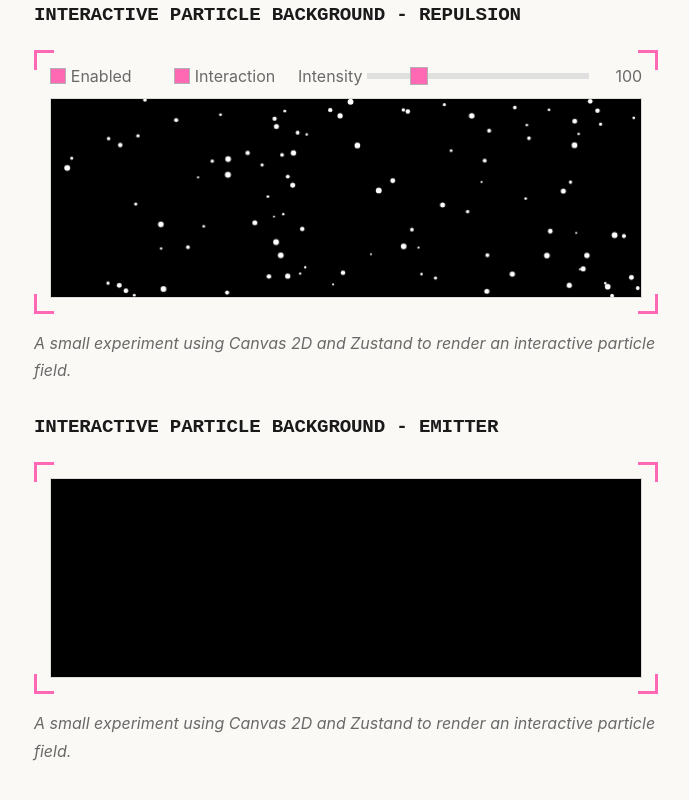
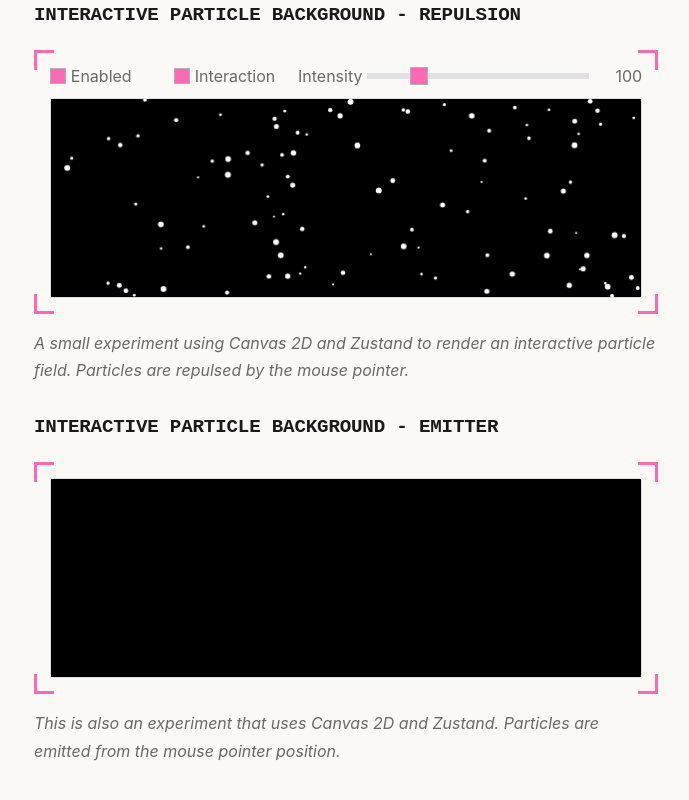
Before and after one commit to thaisfinck/my-code-sampler, a React (Vite) app: page /projects in a window 1280 px wide. Shown: the part 232-1032 px from the top of the page, without its empty margins (254-943 px from the left). Built offline with nearby package versions, Linux system fonts and the light colour scheme.

Commit message:
fix the projects descriptions

```diff
--- a/src/pages/Samples/samples.tsx
+++ b/src/pages/Samples/samples.tsx
@@ -8,12 +8,14 @@ const Samples = () => {
       <h1>Samples</h1>
       <SampleCard
         title="Interactive Particle Background - Repulsion"
-        description="A small experiment using Canvas 2D and Zustand to render an interactive particle field."
+        description="A small experiment using Canvas 2D and Zustand to render an interactive particle field.
+        Particles are repulsed by the mouse pointer."
         project={<Repulsion />}
       />
       <SampleCard
         title="Interactive Particle Background - Emitter"
-        description="A small experiment using Canvas 2D and Zustand to render an interactive particle field."
+        description="This is also an experiment that uses Canvas 2D and Zustand.
+        Particles are emitted from the mouse pointer position."
         project={<Emitter />}
       />
     </section>
```
